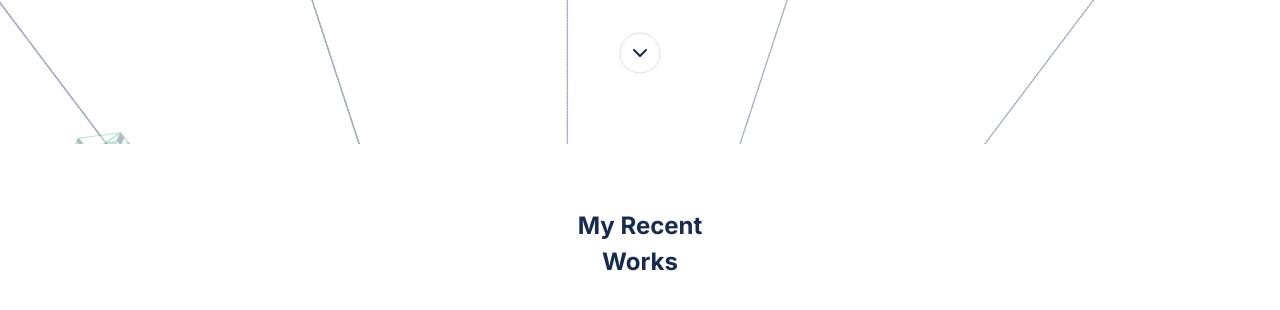
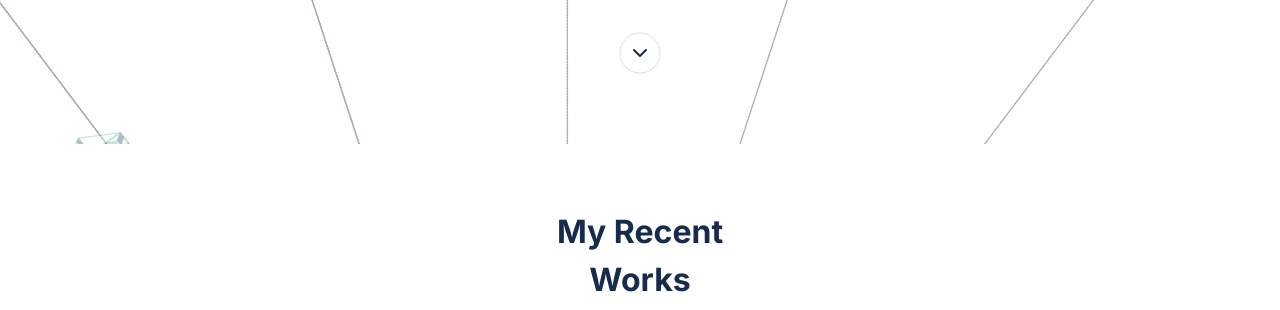
Before and after one commit to dselasea/portfolio, a website: page index.html in a window 1280 px wide. Shown: the part 434-744 px from the top of the page. Drawn offline with Linux system fonts and the light colour scheme.

Commit message:
modified padding and margins in recent works

```diff
--- a/index.html
+++ b/index.html
@@ -54,7 +54,7 @@
     <section class="work">
         <div class="container">
             <div class="work__heading">
-                <h2 class="work__heading-title"><span class="work__heading-recent">My Recent</span> <span class="work__heading-works">Works</span></h2>
+                <h2 class="work__heading-title"><span class="work__heading-recent">My Recent</span> <span class="work__heading-work">Works</span></h2>
             </div>
             <div class="projects">
                 <div class="card">
--- a/style.css
+++ b/style.css
@@ -135,11 +135,13 @@ a {
 .work__heading {
   text-align: center;
   margin-bottom: 2rem;
+  padding-bottom: 3rem;
 }
 
 .work__heading-recent,
 .work__heading-work {
   display: block;
+  font-size: 2rem;
 }
 
 .work__heading-work {
@@ -149,11 +151,13 @@ a {
 .work__heading-work::before {
   content: "";
   position: absolute;
-  left: 0;
-  right: 0;
+  bottom: -25px;
+  left: 50%;
+  right: 50%;
+  transform: translate(-50%, -50%);
   height: 3px;
-  width: 80%;
-  background-color: var(--text-green);
+  width: 15%;
+  background: var(--text-green);
 }
 
 .projects {
```
